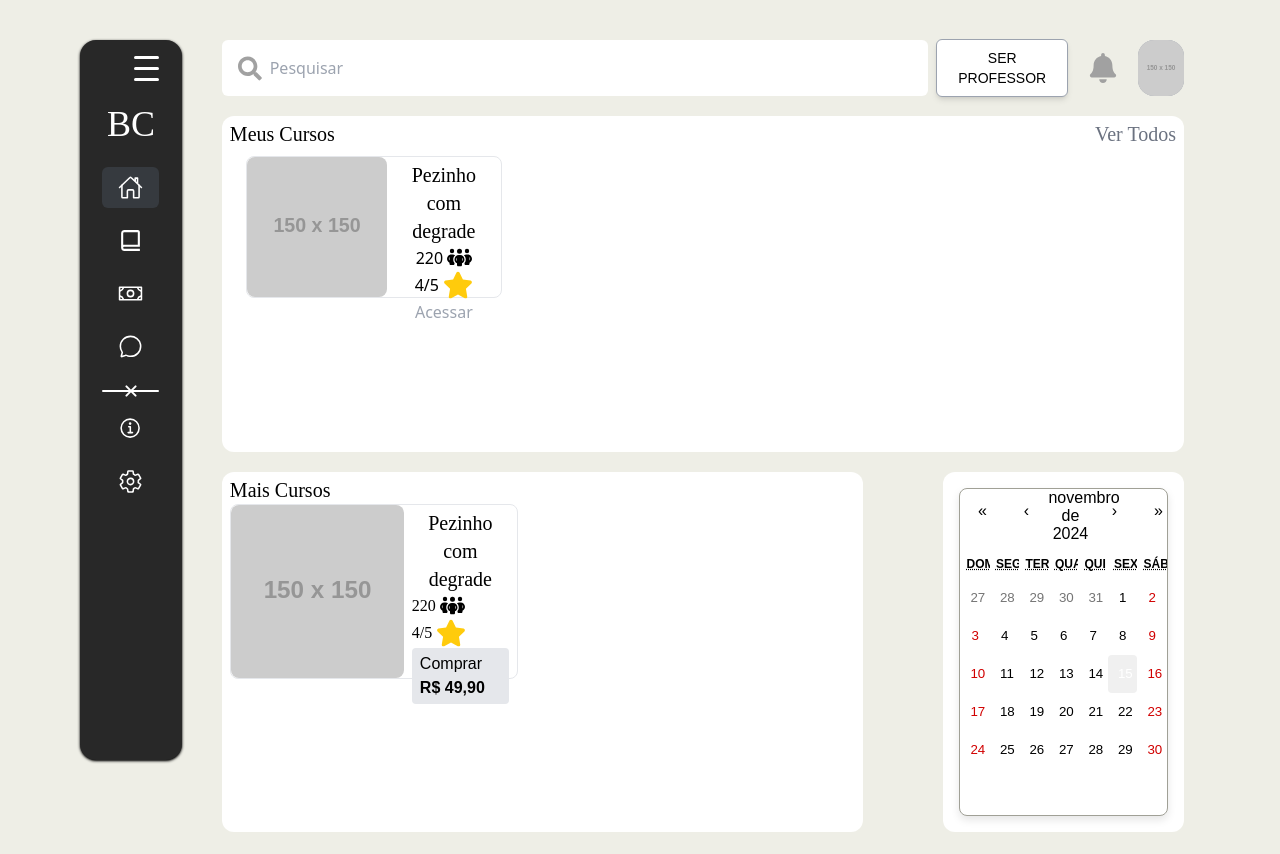
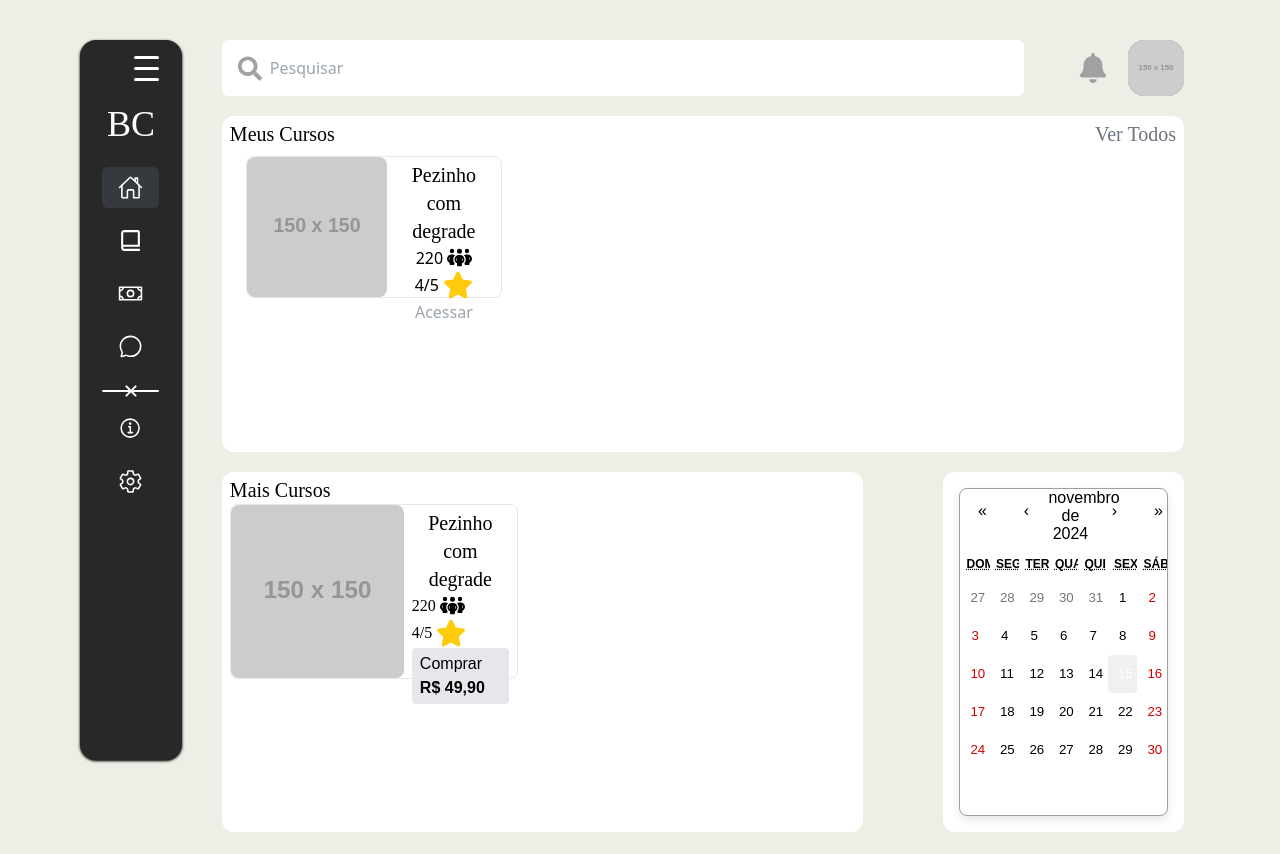
Before and after one commit to Fabrioco/clone-udemy, a React (Create React App) app: page /dashboard/1 in a window 1280 px wide. Built offline with nearby package versions, Linux system fonts and the light colour scheme; no server answers; the database is empty; sample sign-in values are in the browser's storage.

Commit message:
:sparkles: feat: Vê no banco de dados se é professor

```diff
--- a/src/contexts/userDataContext.tsx
+++ b/src/contexts/userDataContext.tsx
@@ -12,6 +12,7 @@ export interface UserDataProps {
   name: string;
   email: string;
   password: string;
+  isTeacher: boolean;
 }
 
 const UserDataContext = React.createContext<UserDataContextType | undefined>(
--- a/src/pages/Dashboard/index.tsx
+++ b/src/pages/Dashboard/index.tsx
@@ -8,11 +8,9 @@ import { MyCalendar } from "./components/MyCalendar";
 import { SidebarUser } from "../../components/sideBarUser";
 
 export default function Dashboard() {
-  const isTeacher: boolean = false;
-
   const navigate = useNavigate();
   const { uid } = useParams();
-  const { setUser } = useUser();
+  const { setUser, user } = useUser();
 
   const [isOpenSidebarUser, setIsOpenSidebarUser] =
     React.useState<boolean>(false);
@@ -45,9 +43,11 @@ export default function Dashboard() {
           </div>
           {!isOpenSidebarUser && (
             <div className="flex gap-5 items-center">
-              <button className="border border-gray-400 bg-white px-4 py-2 rounded-md shadow-md active:shadow-lg active:bg-gray-100 font-tertiary uppercase text-sm">
-                Ser professor
-              </button>
+              {user?.isTeacher && (
+                <button className="border border-gray-400 bg-white px-4 py-2 rounded-md shadow-md active:shadow-lg active:bg-gray-100 font-tertiary uppercase text-sm">
+                  Ser professor
+                </button>
+              )}
               <i className="cursor-pointer">
                 <FaBell size={30} color="#a1a1a1" />
               </i>
```
